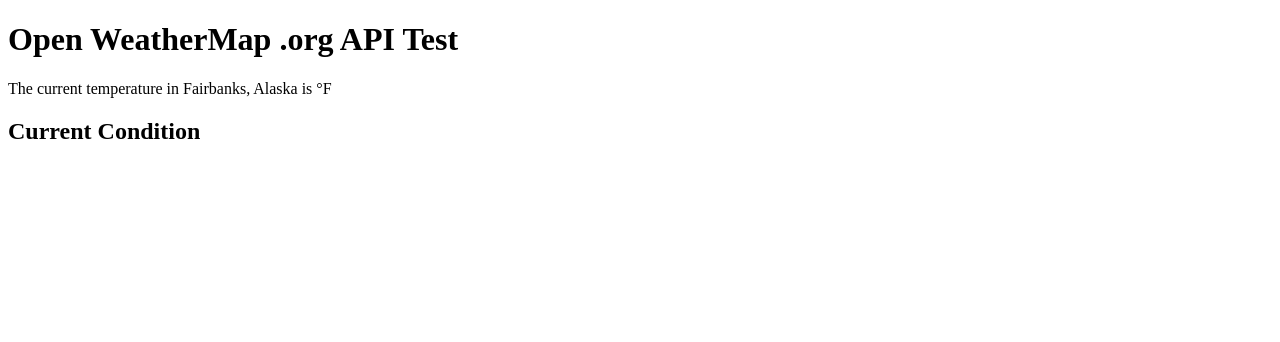
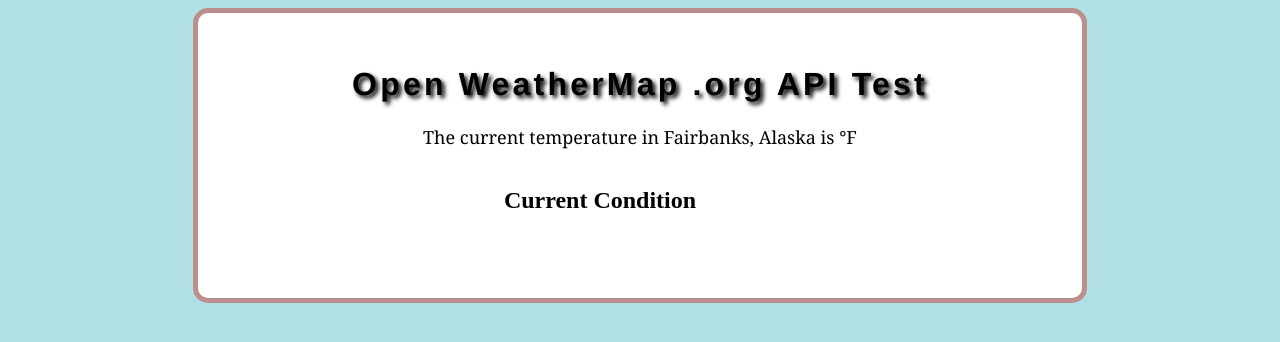
Before and after one commit to tfotr241290/weather_API, a plain HTML site: page index.html in a window 1280 px wide. Drawn offline with Linux system fonts and the light colour scheme; no server answers.

Commit message:
moved css folder

```diff
--- /dev/null
+++ b/css/styles.css
@@ -0,0 +1,33 @@
+body{
+    background-color: #B0E0E6;
+    position: relative;
+}
+
+.container{
+    max-width: 820px;
+    text-align: center;
+    margin: 0 auto;
+    background-color: white;
+    padding: 2rem;
+    border: 5px solid #BC8F8F;
+    border-radius: 15px;
+
+
+}
+
+.container h1{
+    text-shadow: 3px 3px 4px rgba(0,0,0.4);
+    font-family: 'Franklin Gothic Medium', 'Arial Narrow', Arial, sans-serif;
+    letter-spacing: .2rem;
+}
+.container p,figcaption{
+    font-family: Georgia, 'Times New Roman', Times, serif;
+    font-size: large;
+}
+
+.container .condition{
+    display: flex;
+    justify-content: center;
+    align-items: center;
+    padding-bottom: 2rem;
+}
--- a/index.html
+++ b/index.html
@@ -5,7 +5,7 @@
     <meta http-equiv="X-UA-Compatible" content="IE=edge">
     <meta name="viewport" content="width=device-width, initial-scale=1.0">
     <meta name="description" content="This is a simple weather data application that shows current weather conditions">
-    <link rel="stylesheet" href="/css/styles.css">
+    <link rel="stylesheet" href="css/styles.css">
     <title>Weather_API</title>
 </head>
 <body>
```
